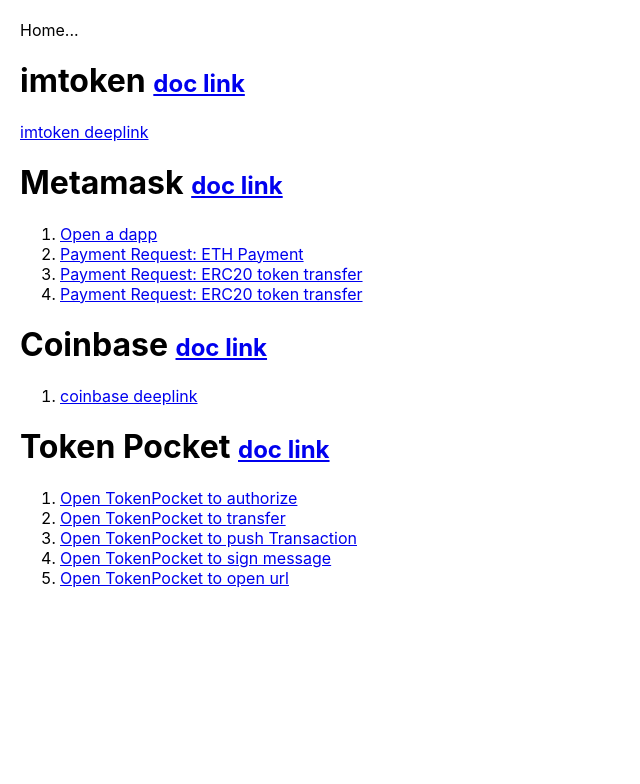
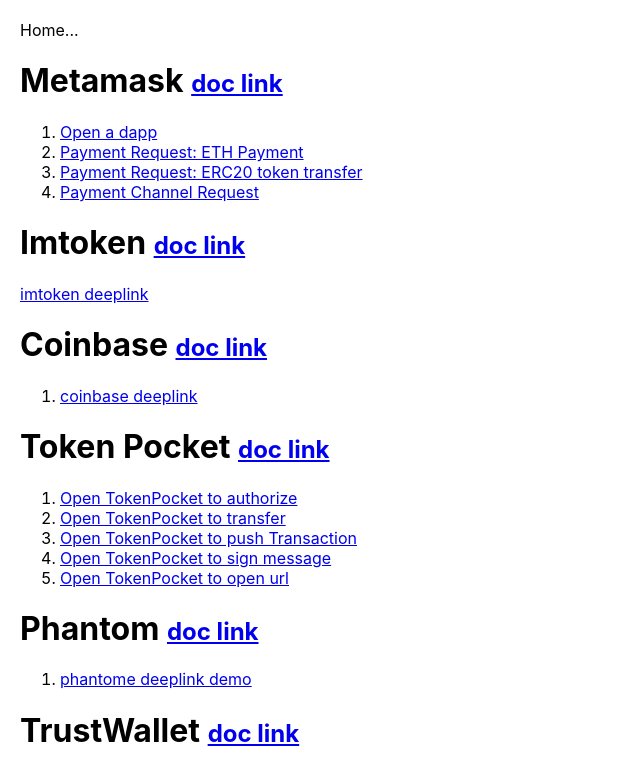
Before and after one commit to unicornonea/adapterjs, a React (Create React App) app: page /#/ in a window 1280 px wide. Shown: the top 784 px of the page, without its empty margins (0-640 px from the left). Built offline with nearby package versions, Linux system fonts and the light colour scheme; no server answers; what tronweb would draw is missing.

Commit message:
add phantom & trustwallet doc link

```diff
--- a/src/components/Home.tsx
+++ b/src/components/Home.tsx
@@ -79,7 +79,7 @@
             <a href={`https://metamask.app.link/send/${tokenAddress}@${chainId}/transfer?address=${receiverAddress}&uint256=${tokenAmount}`}>Payment Request: ERC20 token transfer</a>
           </li>
           <li>
-            <a href={`https://metamask.app.link/payment/${targetAddress}?amount=${amountNumber}&dedail=${detail}`}>Payment Request: ERC20 token transfer</a>
+            <a href={`https://metamask.app.link/payment/${targetAddress}?amount=${amountNumber}&dedail=${detail}`}>Payment Channel Request</a>
           </li>
         </ol>
       </>
@@ -205,14 +205,44 @@
     )
   }
 
+  const phantomDeeplink = () => {
+    return (
+      <>
+        <h1>Phantom{' '}
+          <a href="https://docs.phantom.app/solana/integrating-phantom/deeplinks-ios-and-android" target="_blank">
+            doc link
+          </a>
+        </h1>
+        <ol>
+          <li>
+            <a href={`https://github.com/phantom-labs/deep-link-demo-app`}>phantome deeplink demo</a>
+          </li>
+        </ol>
+      </>
+    )
+  }
+
+  const trustWalletDeeplink = () => {
+    return (
+      <>
+        <h1>TrustWallet{' '}
+          <a href="https://developer.trustwallet.com/deeplinking" target="_blank">
+            doc link
+          </a>
+        </h1>
+      </>
+    )
+  }
+
   const openseaUrl = encodeURI('https://opensea.io/');
 
   return (
     <div className="home-container">
       <div>Home...</div>
       <div>
+        {metamaskDeepLink()}
         <h1>
-          imtoken{' '}
+          Imtoken{' '}
           <a href="https://imtoken.gitbook.io/developers/v/zh/products/deep-linking" target="_blank">
             doc link
           </a>
@@ -220,9 +250,10 @@
         <div>
           <a href={`imtokenv2://navigate/DappView?url=${openseaUrl}`}>imtoken deeplink</a>
         </div>
-        {metamaskDeepLink()}
         {coinbaseDeeplink()}
         {tpDeeplink()}
+        {phantomDeeplink()}
+        {trustWalletDeeplink()}
       </div>
     </div>
   );
```
